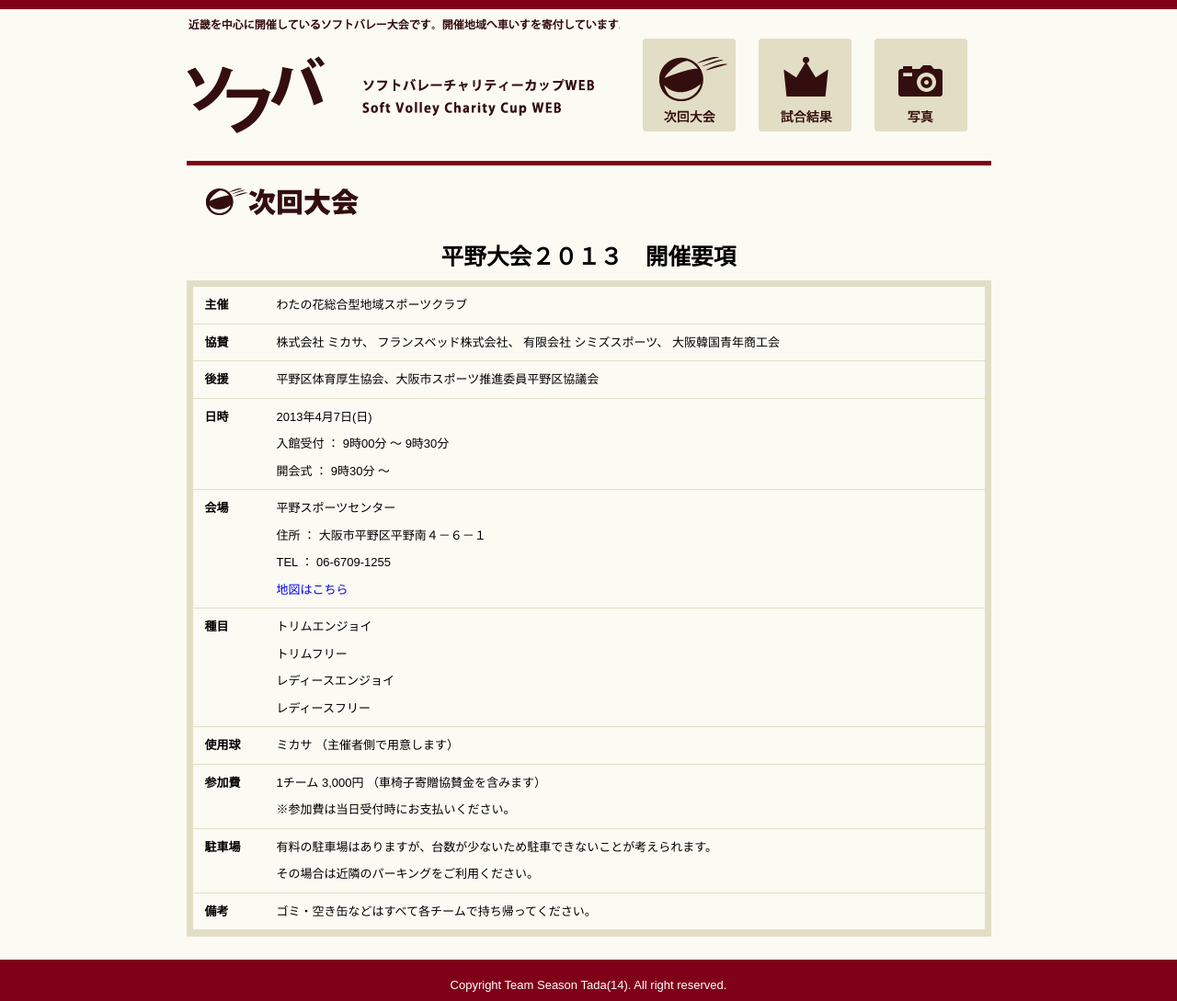
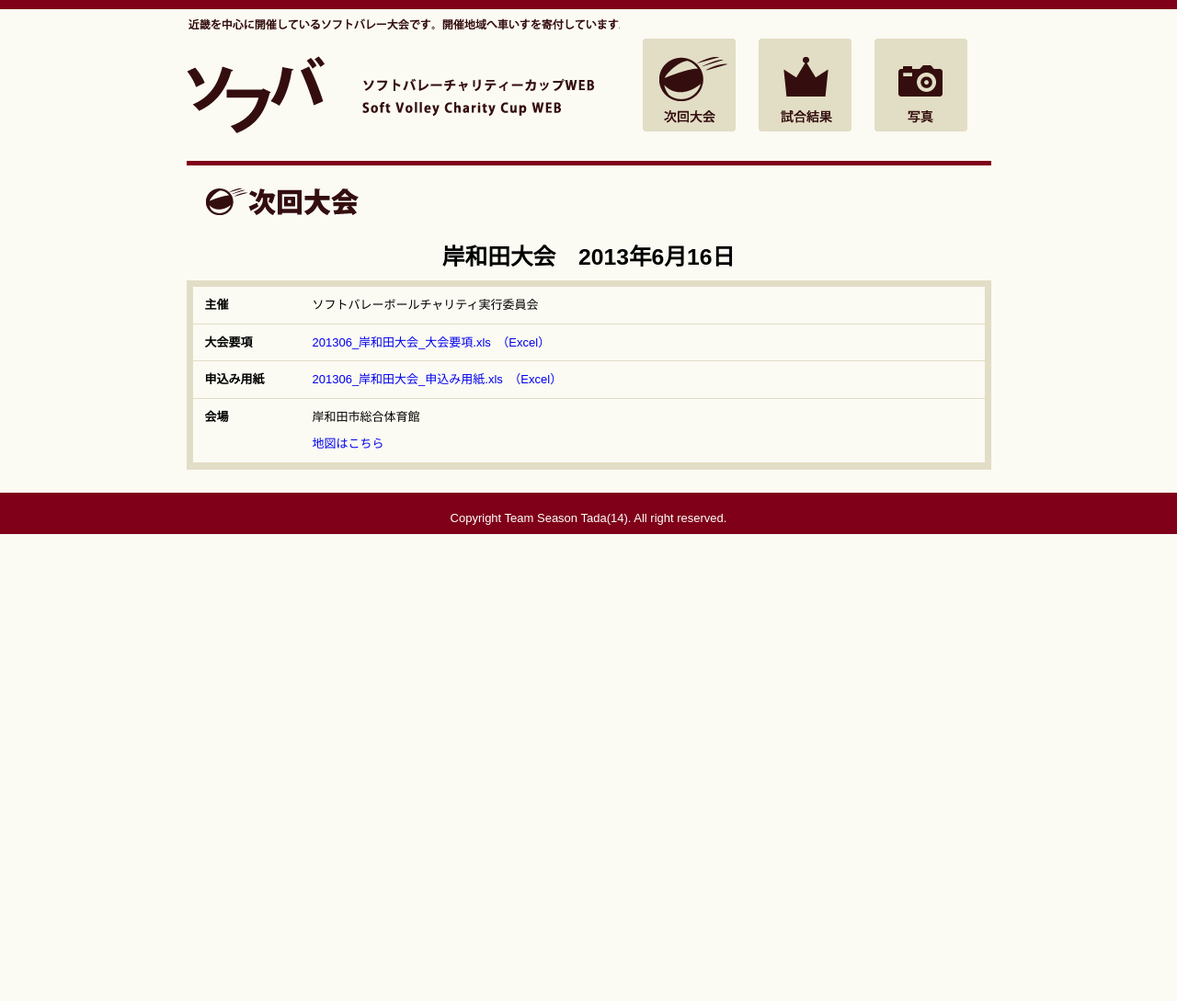
Before and after one commit to nakamoto023/CharityCupWeb, a plain HTML site: page nextCup.html in a window 1280 px wide. Shown: the whole page at 92% size. After the commit the page ends 800 px from the top, so only its background shows below. Drawn offline with Linux system fonts and the light colour scheme.

Commit message:
岸和田大会の大会要項を追加

```diff
--- a/css/nextCup.css
+++ b/css/nextCup.css
@@ -19,14 +19,14 @@ div#nextCup dl {
 }
 div#nextCup dl dt {
 	float: left;
-	width: 7em;
+	width: 10em;
 	padding: 10px 0;
 	font-weight: bold;
 	text-indent: 1em;
 	line-height: 150%;
 }
 div#nextCup dl dd {
-	padding: 10px 0 0px 7em;
+	padding: 10px 0 0px 10em;
 	line-height: 150%;
 }
 div#nextCup .lastdd {
--- a/nextCup.html
+++ b/nextCup.html
@@ -38,38 +38,17 @@
 
   <div id="nextCup">
     <h2><img src="images/nextCup_title.gif" alt="大会要項" /></h2>
-    <h3>平野大会２０１３　開催要項</h3>
+    <h3>岸和田大会　2013年6月16日</h3>
     <dl class="clearfix">
       <dt>主催</dt>
-      <dd class="lastdd">わたの花総合型地域スポーツクラブ</dd>
-      <dt>協賛</dt>
-      <dd class="lastdd">株式会社 ミカサ、 フランスベッド株式会社、 有限会社 シミズスポーツ、 大阪韓国青年商工会</dd>
-      <dt>後援</dt>
-      <dd class="lastdd">平野区体育厚生協会、大阪市スポーツ推進委員平野区協議会</dd>
-      <dt>日時</dt>
-      <dd>2013年4月7日(日)</dd>
-      <dd>入館受付 ： 9時00分 ～ 9時30分</dd>
-      <dd class="lastdd">開会式 ： 9時30分 ～ </dd>
+      <dd class="lastdd">ソフトバレーボールチャリティ実行委員会</dd>
+      <dt>大会要項</dt>
+      <dd class="lastdd"><a href="res/201306_kishiwada/201306_岸和田大会_大会要項.xls">201306_岸和田大会_大会要項.xls　（Excel）</a></dd>
+      <dt>申込み用紙</dt>
+      <dd class="lastdd"><a href="res/201306_kishiwada/201306_岸和田大会_申込み用紙.xls">201306_岸和田大会_申込み用紙.xls　（Excel）</a></dd>
       <dt>会場</dt>
-      <dd>平野スポーツセンター</dd>
-      <dd>住所 ： 大阪市平野区平野南４－６－１</dd>
-      <dd>TEL ： 06-6709-1255</dd>
-      <dd class="lastdd"><a href="https://maps.google.co.jp/maps?q=%E5%A4%A7%E9%98%AA%E5%B8%82%E5%B9%B3%E9%87%8E%E5%8C%BA%E5%B9%B3%E9%87%8E%E5%8D%97%EF%BC%94%EF%BC%8D%EF%BC%96%EF%BC%8D%EF%BC%91&ie=UTF8&ll=34.614279,135.587769&spn=0.235649,0.329247&oe=UTF-8&hnear=%E5%A4%A7%E9%98%AA%E5%BA%9C%E5%A4%A7%E9%98%AA%E5%B8%82%E5%B9%B3%E9%87%8E%E5%8C%BA%E5%B9%B3%E9%87%8E%E5%8D%97%EF%BC%94%E4%B8%81%E7%9B%AE%EF%BC%96%E2%88%92%EF%BC%91&gl=jp&t=m&z=12&brcurrent=3,0x6000e86b2acc70d7:0xa399ff48811f596d,0" target="_blank">地図はこちら</a></dd>
-      <dt>種目</dt>
-      <dd>トリムエンジョイ</dd>
-      <dd>トリムフリー</dd>
-      <dd>レディースエンジョイ</dd>
-      <dd class="lastdd">レディースフリー</dd>
-      <dt>使用球</dt>
-      <dd class="lastdd">ミカサ （主催者側で用意します）</dd>
-      <dt>参加費</dt>
-      <dd>1チーム 3,000円 （車椅子寄贈協賛金を含みます）</dd>
-      <dd class="lastdd">※参加費は当日受付時にお支払いください。</dd>
-      <dt>駐車場</dt>
-      <dd>有料の駐車場はありますが、台数が少ないため駐車できないことが考えられます。</dd>
-      <dd class="lastdd">その場合は近隣のパーキングをご利用ください。</dd>
-      <dt>備考</dt>
-      <dd class="lastdd">ゴミ・空き缶などはすべて各チームで持ち帰ってください。</dd>
+      <dd>岸和田市総合体育館</dd>
+      <dd class="lastdd"><a href="http://maps.google.co.jp/maps?q=%E5%A4%A7%E9%98%AA%E5%BA%9C%E5%B2%B8%E5%92%8C%E7%94%B0%E5%B8%82%E8%A5%BF%E4%B9%8B%E5%86%85%E7%94%BA%EF%BC%94%EF%BC%95%EF%BC%8D%EF%BC%91&hl=ja&ie=UTF8&ll=34.479109,135.385208&spn=0.238296,0.3368&sll=34.728949,138.455511&sspn=59.222877,86.220703&brcurrent=3,0x6000e86b2acc70d7:0xa399ff48811f596d,0&hnear=%E5%A4%A7%E9%98%AA%E5%BA%9C%E5%B2%B8%E5%92%8C%E7%94%B0%E5%B8%82%E8%A5%BF%E4%B9%8B%E5%86%85%E7%94%BA%EF%BC%94%EF%BC%95%E2%88%92%EF%BC%91&t=m&z=12" target="_blank">地図はこちら</a></dd>
     </dl>
   </div>
   <!-- #nextCup -->
```
Also changed, not shown: 2 other files.
